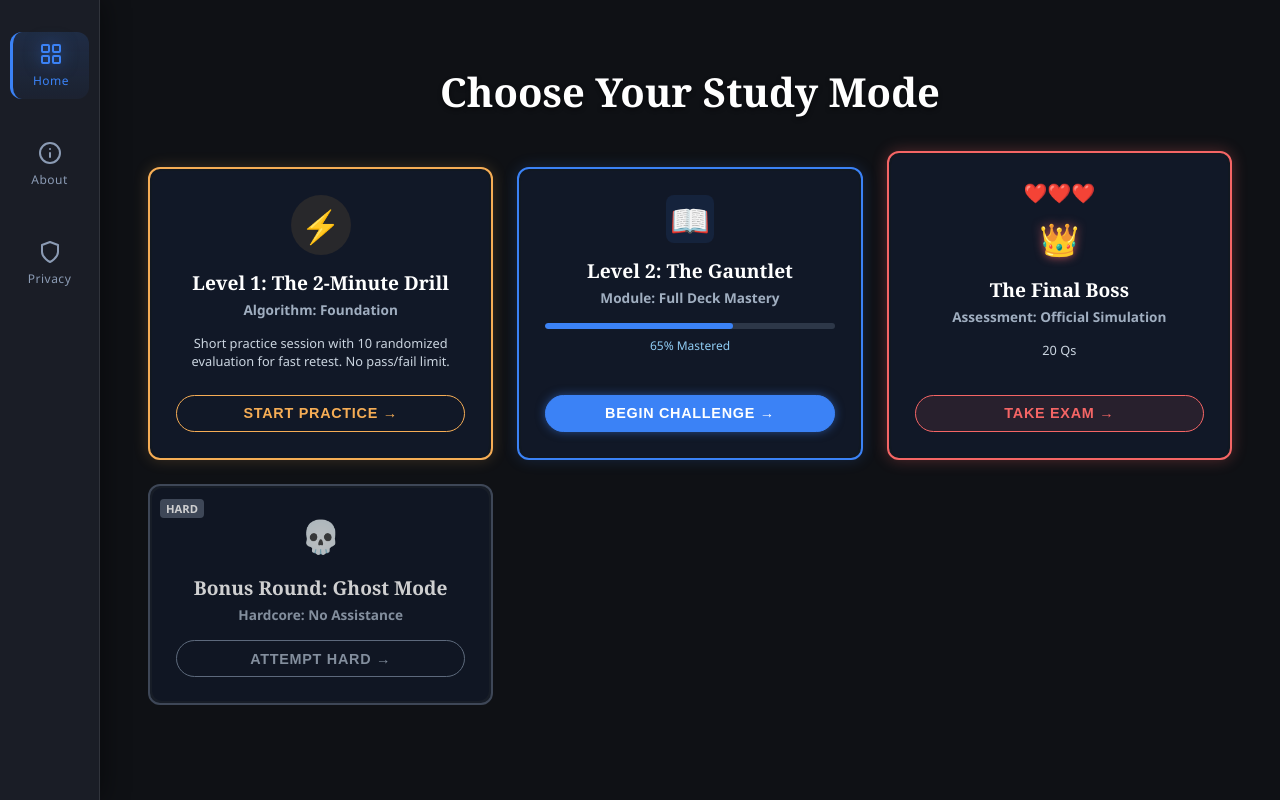
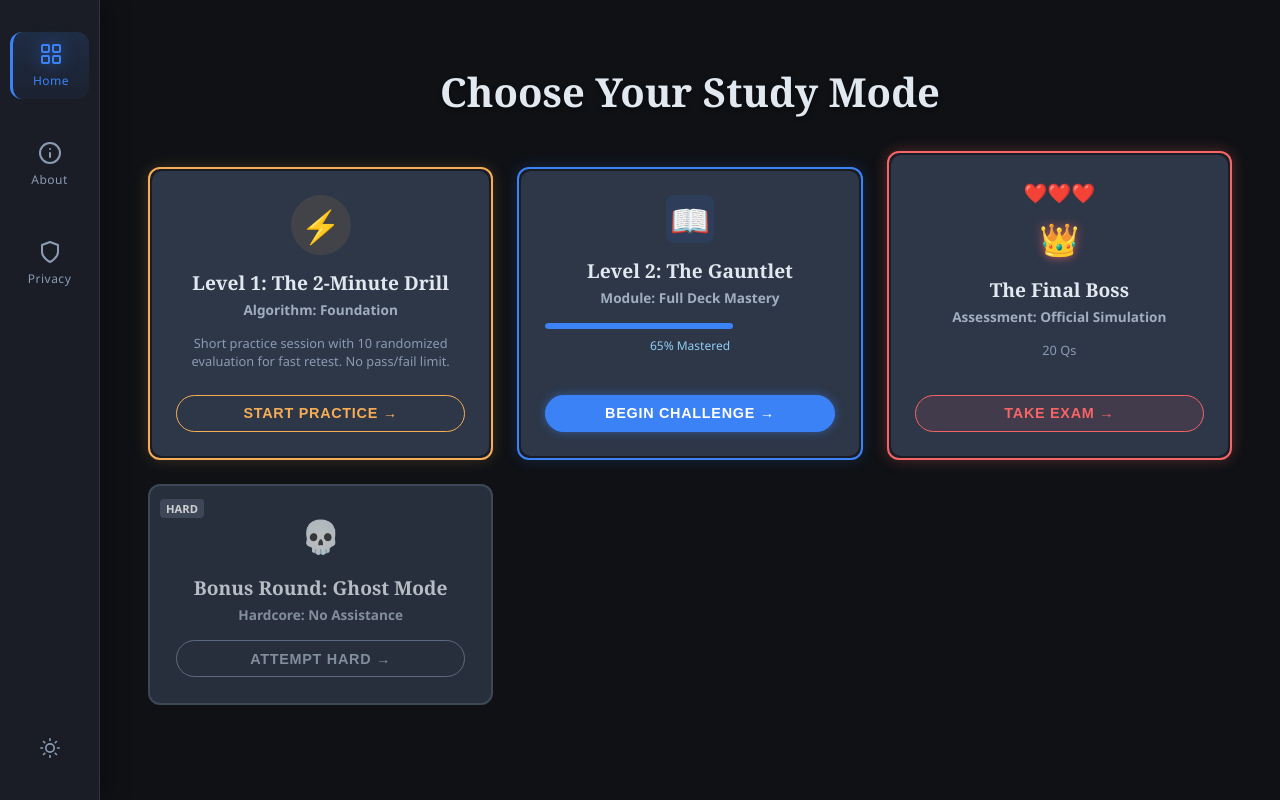
Before and after one commit to AndresArismendi/USA_128_Civics_Questions_2025, a React (Vite) app: page / in a window 1280 px wide. Built offline with nearby package versions, Linux system fonts and the light colour scheme.

Commit message:
dark light

```diff
--- a/src/App.css
+++ b/src/App.css
@@ -9,7 +9,7 @@
   margin-left: 100px;
   /* Width of the sidebar */
   padding: 2rem;
-  background-color: #0f1115;
+  background-color: var(--bg-primary);
   /* Matching dark background */
   min-height: 100vh;
   transition: margin-left 0.3s ease;
@@ -22,8 +22,8 @@
   justify-content: center;
   align-items: center;
   height: 100vh;
-  color: white;
-  background-color: #0f1115;
+  color: var(--text-primary);
+  background-color: var(--bg-primary);
 }
 
 /* Responsive adjustment */
--- a/src/components/Sidebar.css
+++ b/src/components/Sidebar.css
@@ -1,13 +1,13 @@
 .sidebar {
     width: 100px;
     height: 100vh;
-    background-color: #1a1d26;
+    background-color: var(--sidebar-bg);
     /* Dark background similar to image */
     display: flex;
     flex-direction: column;
     align-items: center;
     padding-top: 2rem;
-    border-right: 1px solid rgba(255, 255, 255, 0.1);
+    border-right: 1px solid var(--sidebar-border);
     position: fixed;
     left: 0;
     top: 0;
@@ -29,7 +29,7 @@
     align-items: center;
     justify-content: center;
     text-decoration: none;
-    color: #8b9bb4;
+    color: var(--text-muted);
     /* Muted text color */
     transition: all 0.3s ease;
     width: 80%;
@@ -39,15 +39,15 @@
 }
 
 .sidebar-item:hover {
-    color: #ffffff;
-    background-color: rgba(255, 255, 255, 0.05);
+    color: var(--text-primary);
+    background-color: var(--sidebar-item-hover);
 }
 
 .sidebar-item.active {
-    color: #3b82f6;
+    color: var(--accent-color);
     /* Blue active color */
     background: linear-gradient(180deg, rgba(59, 130, 246, 0.15) 0%, rgba(59, 130, 246, 0.05) 100%);
-    border-left: 3px solid #3b82f6;
+    border-left: 3px solid var(--accent-color);
 }
 
 /* Add a glowing effect to the active item's icon */
@@ -78,3 +78,25 @@
         display: none;
     }
 }
+
+.theme-toggle {
+    background: transparent;
+    border: none;
+    cursor: pointer;
+    color: var(--text-muted);
+    padding: 10px;
+    border-radius: 12px;
+    transition: all 0.3s ease;
+    display: flex;
+    align-items: center;
+    justify-content: center;
+    margin-top: auto;
+    /* Push to bottom */
+    margin-bottom: 2rem;
+}
+
+.theme-toggle:hover {
+    color: var(--text-primary);
+    background-color: var(--sidebar-item-hover);
+    transform: rotate(15deg);
+}
--- a/src/components/Sidebar.jsx
+++ b/src/components/Sidebar.jsx
@@ -1,6 +1,7 @@
 import React from 'react';
 import { NavLink } from 'react-router-dom';
 import './Sidebar.css';
+import ThemeToggle from './ThemeToggle';
 
 const Sidebar = () => {
     return (
@@ -48,6 +49,7 @@ const Sidebar = () => {
                     <span className="label">Privacy</span>
                 </NavLink>
             </div>
+            <ThemeToggle />
         </nav>
     );
 };
--- a/src/components/StartPage.css
+++ b/src/components/StartPage.css
@@ -5,14 +5,14 @@
   max-width: 70rem;
   margin: 0 auto;
   padding: 2rem 1rem;
-  color: #fff;
+  color: var(--text-primary);
 }
 
 .start-page-title {
   font-family: 'Georgia', 'Times New Roman', serif;
   font-size: 2.5rem;
   font-weight: 700;
-  color: #ffffff;
+  color: var(--text-primary);
   text-align: center;
   margin: 0 0 3rem 0;
   text-shadow: 0 2px 4px rgba(0, 0, 0, 0.5);
@@ -26,7 +26,7 @@
 }
 
 .mode-card {
-  background: #111822;
+  background: var(--bg-secondary);
   /* Very dark background */
   border: 2px solid transparent;
   border-radius: 12px;
@@ -50,7 +50,7 @@
   align-items: center;
   text-align: center;
   flex: 1;
-  background: #111827;
+  background: var(--bg-tertiary);
   border-radius: 10px;
   height: 100%;
 }
@@ -105,14 +105,14 @@
 }
 
 .mode-card.level-2 .mode-card-btn {
-  background: #3b82f6;
-  border-color: #3b82f6;
+  background: var(--accent-color);
+  border-color: var(--accent-color);
   color: #ffffff;
   box-shadow: 0 0 10px rgba(59, 130, 246, 0.5);
 }
 
 .mode-card.level-2 .mode-card-btn:hover {
-  background: #2563eb;
+  background: var(--accent-hover);
   box-shadow: 0 0 15px rgba(59, 130, 246, 0.7);
 }
 
@@ -158,7 +158,7 @@
 /* --- Bonus Round: Ghost Mode (Grey/Dark) --- */
 .mode-card.bonus-round {
   border-color: #4a5568;
-  background: #1a202c;
+  background: var(--bg-tertiary);
   opacity: 0.8;
 }
 
@@ -214,21 +214,21 @@
   font-family: 'Georgia', 'Times New Roman', serif;
   font-size: 1.2rem;
   font-weight: 700;
-  color: #ffffff;
+  color: var(--text-primary);
   margin: 0 0 0.25rem 0;
   line-height: 1.3;
 }
 
 .mode-card-subtitle {
   font-size: 0.85rem;
-  color: #a0aec0;
+  color: var(--text-secondary);
   margin: 0 0 1rem 0;
   font-weight: 600;
 }
 
 .mode-card-desc {
   font-size: 0.8rem;
-  color: #cbd5e0;
+  color: var(--text-muted);
   line-height: 1.4;
   margin: 0 0 1.5rem 0;
   flex: 1;
@@ -262,7 +262,7 @@
 .progress-bar-bg {
   width: 100%;
   height: 6px;
-  background: #2d3748;
+  background: var(--bg-tertiary);
   border-radius: 3px;
   overflow: hidden;
   margin-bottom: 0.5rem;
@@ -276,7 +276,7 @@
 
 .progress-text {
   font-size: 0.75rem;
-  color: #90cdf4;
+  color: var(--text-accent);
   text-align: center;
   margin: 0;
 }
@@ -305,12 +305,12 @@
   border: 1px solid #4a5568;
   border-radius: 6px;
   padding: 0.6rem 1.2rem;
-  color: #a0aec0;
+  color: var(--text-muted);
   cursor: pointer;
   transition: all 0.2s;
 }
 
 .about-link-btn:hover {
   border-color: #cbd5e0;
-  color: #fff;
+  color: var(--text-primary);
 }
--- a/src/components/Test.css
+++ b/src/components/Test.css
@@ -2,20 +2,20 @@
 
 body {
   font-family: 'Segoe UI', 'Helvetica Neue', Arial, sans-serif;
-  background-color: #0f1115;
+  background-color: var(--bg-primary);
   /* Dark background matching app */
-  color: #e2e8f0;
+  color: var(--text-primary);
   margin: 0;
   min-height: 100vh;
 }
 
 .quiz-container {
-  background-color: #1a1d26;
+  background-color: var(--quiz-bg);
   /* Dark container */
-  border: 1px solid #2d3748;
-  border-left: 4px solid #3b82f6;
+  border: 1px solid var(--border-color);
+  border-left: 4px solid var(--accent-color);
   /* Brighter blue for contrast */
-  box-shadow: 0 4px 6px rgba(0, 0, 0, 0.3);
+  box-shadow: 0 4px 6px var(--shadow-color);
   width: 100%;
   max-width: 36rem;
   margin: 0 auto;
@@ -25,7 +25,7 @@ body {
   box-sizing: border-box;
   position: relative;
   overflow: hidden;
-  color: #ffffff;
+  color: var(--text-primary);
   transition: border-color 0.3s ease, box-shadow 0.3s ease;
 }
 
@@ -56,7 +56,7 @@ body {
 .quiz-container .progress-bar {
   width: 100%;
   height: 10px;
-  background-color: #2d3748;
+  background-color: var(--bg-tertiary);
   border-radius: 50px;
   overflow: hidden;
   margin-bottom: 1.5rem;
@@ -64,7 +64,7 @@ body {
 
 .quiz-container .progress-bar-fill {
   height: 100%;
-  background-color: #3b82f6;
+  background-color: var(--accent-color);
   width: 10%;
   transition: width 0.3s ease, background-color 0.3s ease;
 }
@@ -73,14 +73,14 @@ body {
   font-family: 'Georgia', 'Times New Roman', serif;
   font-size: 1.375rem;
   font-weight: 600;
-  color: #ffffff;
+  color: var(--text-primary);
   margin: 0 0 0.25rem 0;
   letter-spacing: 0.02em;
 }
 
 .quiz-container .quiz-subtitle {
   font-size: 0.8125rem;
-  color: #a0aec0;
+  color: var(--text-secondary);
   margin: 0 0 1.75rem 0;
   font-weight: 400;
 }
@@ -90,7 +90,7 @@ body {
   font-weight: 600;
   text-transform: uppercase;
   letter-spacing: 0.06em;
-  color: #a0aec0;
+  color: var(--text-secondary);
   margin-bottom: 0.5rem;
 }
 
@@ -98,7 +98,7 @@ body {
   font-family: 'Georgia', 'Times New Roman', serif;
   font-size: 1.125rem;
   line-height: 1.5;
-  color: #ffffff;
+  color: var(--text-primary);
   margin: 0 0 1.25rem 0;
   min-height: 2.5rem;
   font-weight: 500;
@@ -124,34 +124,34 @@ body {
   font-family: 'Segoe UI', 'Helvetica Neue', Arial, sans-serif;
   font-size: 0.9375rem;
   line-height: 1.4;
-  background-color: #2d3748;
+  background-color: var(--bg-tertiary);
   border: 1px solid #4a5568;
   border-radius: 2px;
   padding: 0.75rem 1rem;
   cursor: pointer;
-  color: #ffffff;
+  color: var(--text-primary);
   transition: background-color 0.15s ease, border-color 0.15s ease;
   box-sizing: border-box;
 }
 
 .quiz-container .option-btn:hover:not(:disabled) {
-  background-color: #4a5568;
-  border-color: #3b82f6;
+  background-color: var(--element-hover);
+  border-color: var(--accent-color);
 }
 
 .quiz-container .option-btn:focus {
-  outline: 2px solid #3b82f6;
+  outline: 2px solid var(--accent-color);
   outline-offset: 2px;
 }
 
 .quiz-container .option-btn.correct {
-  background-color: rgba(39, 103, 73, 0.4);
+  background-color: var(--success-bg);
   border-color: #276749;
   color: #9ae6b4;
 }
 
 .quiz-container .option-btn.incorrect {
-  background-color: rgba(197, 48, 48, 0.4);
+  background-color: var(--error-bg);
   border-color: #c53030;
   color: #feb2b2;
 }
@@ -168,19 +168,19 @@ body {
   padding: 1rem 1.25rem;
   border-radius: 2px;
   border-left: 3px solid #718096;
-  background-color: #2d3748;
-  color: #e2e8f0;
+  background-color: var(--bg-tertiary);
+  color: var(--text-primary);
 }
 
 .quiz-container .feedback.correct-feedback {
   border-left-color: #48bb78;
-  background-color: rgba(39, 103, 73, 0.3);
+  background-color: var(--success-bg);
   color: #f0fff4;
 }
 
 .quiz-container .feedback.incorrect-feedback {
   border-left-color: #f56565;
-  background-color: rgba(197, 48, 48, 0.3);
+  background-color: var(--error-bg);
   color: #fff5f5;
 }
 
@@ -197,11 +197,11 @@ body {
 }
 
 .quiz-container .results-verdict.results-pass {
-  color: #48bb78;
+  color: var(--success-color);
 }
 
 .quiz-container .results-verdict.results-fail {
-  color: #f56565;
+  color: var(--error-color);
 }
 
 .quiz-container .results-actions {
@@ -215,7 +215,7 @@ body {
   font-family: 'Segoe UI', 'Helvetica Neue', Arial, sans-serif;
   font-size: 0.9375rem;
   font-weight: 600;
-  background-color: #3b82f6;
+  background-color: var(--accent-color);
   color: #ffffff;
   border: none;
   border-radius: 2px;
@@ -230,22 +230,22 @@ body {
 }
 
 .quiz-container .next-btn:hover {
-  background-color: #2563eb;
+  background-color: var(--accent-hover);
 }
 
 .quiz-container .next-btn-secondary {
-  background-color: #2d3748;
-  color: #ffffff;
+  background-color: var(--bg-tertiary);
+  color: var(--text-primary);
   border: 1px solid #4a5568;
 }
 
 .quiz-container .next-btn-secondary:hover {
-  background-color: #4a5568;
-  border-color: #3b82f6;
+  background-color: var(--element-hover);
+  border-color: var(--accent-color);
 }
 
 .quiz-container .next-btn:focus {
-  outline: 2px solid #3b82f6;
+  outline: 2px solid var(--accent-color);
   outline-offset: 2px;
 }
 
@@ -261,14 +261,14 @@ body {
   display: flex;
   align-items: center;
   justify-content: center;
-  background-color: #2d3748;
+  background-color: var(--bg-tertiary);
   border: 1px solid #4a5568;
   border-radius: 8px;
 }
 
 .quiz-container .ad-countdown {
   font-size: 0.9375rem;
-  color: #a0aec0;
+  color: var(--text-secondary);
   margin: 1rem 0 0.5rem 0;
 }
 
--- /dev/null
+++ b/src/components/ThemeToggle.jsx
@@ -0,0 +1,57 @@
+import React, { useState, useEffect } from 'react';
+
+const ThemeToggle = () => {
+    const [theme, setTheme] = useState(() => {
+        // Check localStorage first
+        const savedTheme = localStorage.getItem('theme');
+        if (savedTheme) return savedTheme;
+
+        // Default to dark
+        return 'dark';
+    });
+
+    useEffect(() => {
+        const root = document.body;
+        if (theme === 'light') {
+            root.classList.add('light-theme');
+        } else {
+            root.classList.remove('light-theme');
+        }
+        localStorage.setItem('theme', theme);
+    }, [theme]);
+
+    const toggleTheme = () => {
+        setTheme(prevTheme => prevTheme === 'light' ? 'dark' : 'light');
+    };
+
+    return (
+        <button
+            className="theme-toggle"
+            onClick={toggleTheme}
+            aria-label={`Switch to ${theme === 'light' ? 'dark' : 'light'} mode`}
+            title={`Switch to ${theme === 'light' ? 'dark' : 'light'} mode`}
+        >
+            {theme === 'light' ? (
+                // Moon icon for Dark Mode
+                <svg width="20" height="20" viewBox="0 0 24 24" fill="none" stroke="currentColor" strokeWidth="2" strokeLinecap="round" strokeLinejoin="round">
+                    <path d="M21 12.79A9 9 0 1 1 11.21 3 7 7 0 0 0 21 12.79z"></path>
+                </svg>
+            ) : (
+                // Sun icon for Light Mode
+                <svg width="20" height="20" viewBox="0 0 24 24" fill="none" stroke="currentColor" strokeWidth="2" strokeLinecap="round" strokeLinejoin="round">
+                    <circle cx="12" cy="12" r="5"></circle>
+                    <line x1="12" y1="1" x2="12" y2="3"></line>
+                    <line x1="12" y1="21" x2="12" y2="23"></line>
+                    <line x1="4.22" y1="4.22" x2="5.64" y2="5.64"></line>
+                    <line x1="18.36" y1="18.36" x2="19.78" y2="19.78"></line>
+                    <line x1="1" y1="12" x2="3" y2="12"></line>
+                    <line x1="21" y1="12" x2="23" y2="12"></line>
+                    <line x1="4.22" y1="19.78" x2="5.64" y2="18.36"></line>
+                    <line x1="18.36" y1="5.64" x2="19.78" y2="4.22"></line>
+                </svg>
+            )}
+        </button>
+    );
+};
+
+export default ThemeToggle;
--- a/src/index.css
+++ b/src/index.css
@@ -10,17 +10,78 @@
   text-rendering: optimizeLegibility;
   -webkit-font-smoothing: antialiased;
   -moz-osx-font-smoothing: grayscale;
+
+  /* Theme Variables - Default (Dark) */
+  --bg-primary: #0f1115;
+  --bg-secondary: #1a1d26;
+  --bg-tertiary: #2d3748;
+  --text-primary: #e2e8f0;
+  --text-secondary: #a0aec0;
+  --text-muted: #8b9bb4;
+  --border-color: #2d3748;
+  --accent-color: #3b82f6;
+  --accent-hover: #2563eb;
+  --shadow-color: rgba(0, 0, 0, 0.3);
+
+  /* Sidebar specific */
+  --sidebar-bg: #1a1d26;
+  --sidebar-border: rgba(255, 255, 255, 0.1);
+  --sidebar-item-hover: rgba(255, 255, 255, 0.05);
+
+  /* Quiz specifics */
+  --quiz-bg: #1a1d26;
+  --element-hover: #4a5568;
+  --text-accent: #90cdf4;
+
+  /* Feedback Colors */
+  --success-color: #48bb78;
+  --error-color: #f56565;
+  --success-bg: rgba(39, 103, 73, 0.3);
+  --error-bg: rgba(197, 48, 48, 0.3);
+}
+
+/* Light Theme Overrides */
+body.light-theme {
+  --bg-primary: #f7fafc;
+  --bg-secondary: #ffffff;
+  --bg-tertiary: #edf2f7;
+  --text-primary: #1a202c;
+  --text-secondary: #4a5568;
+  --text-muted: #718096;
+  --border-color: #e2e8f0;
+  --accent-color: #3182ce;
+  --accent-hover: #2c5282;
+  --shadow-color: rgba(0, 0, 0, 0.1);
+
+  --sidebar-bg: #ffffff;
+  --sidebar-border: rgba(0, 0, 0, 0.1);
+  --sidebar-item-hover: rgba(0, 0, 0, 0.05);
+
+  --quiz-bg: #ffffff;
+  --element-hover: #e2e8f0;
+  --text-accent: #2b6cb0;
+
+  /* Feedback Colors */
+  --success-color: #2f855a;
+  /* Darker green for light mode text */
+  --error-color: #c53030;
+  /* Darker red for light mode text */
+  --success-bg: #c6f6d5;
+  /* Light green bg */
+  --error-bg: #fed7d7;
+  /* Light red bg */
 }
 
 body {
   margin: 0;
   min-width: 320px;
   min-height: 100vh;
-  background-color: #0f1115;
+  background-color: var(--bg-primary);
   /* Global dark background */
-  color: #e2e8f0;
+  color: var(--text-primary);
   /* Global light text */
   font-family: 'Segoe UI', 'Helvetica Neue', Arial, sans-serif;
+  transition: background-color 0.3s ease, color 0.3s ease;
 }
 
 #root {
```
